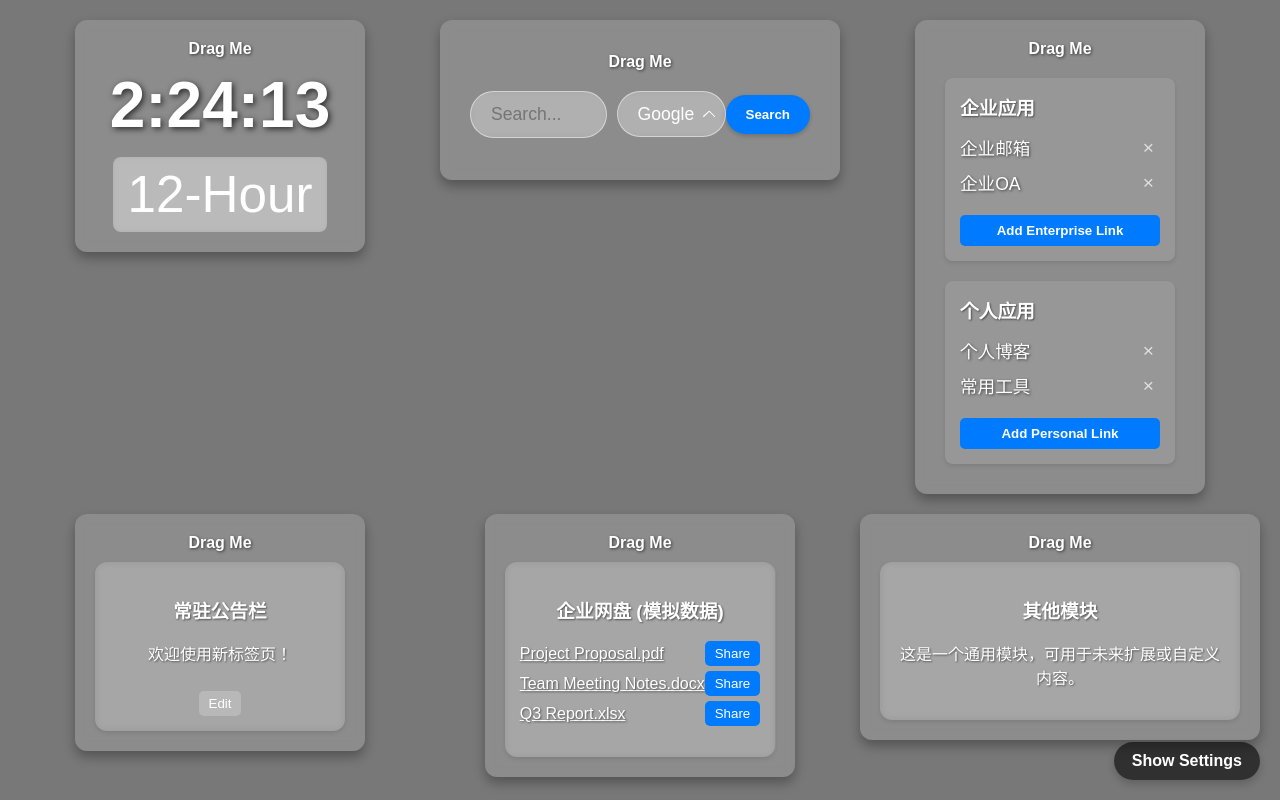
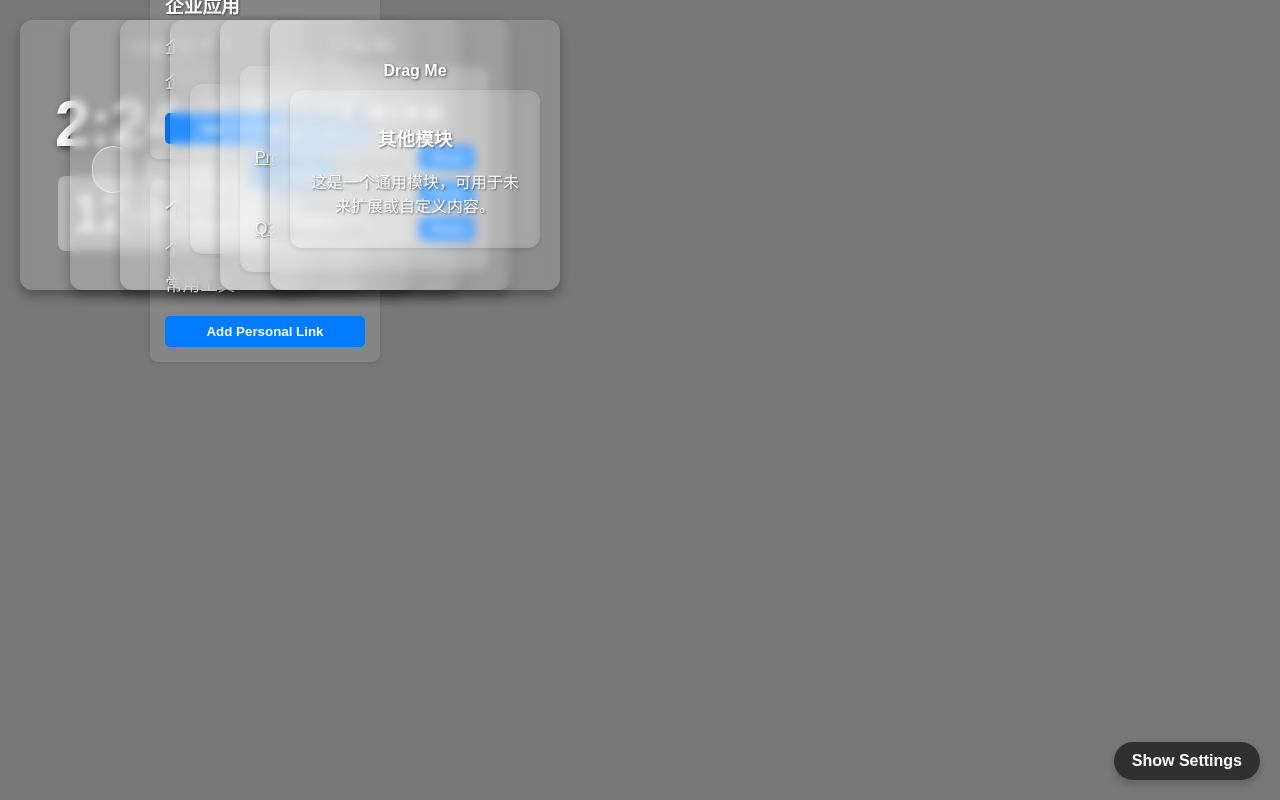
Before and after one commit to BTBON9090/NewTab, a React (Vite) app: page / in a window 1280 px wide. Built offline with nearby package versions, Linux system fonts and the light colour scheme.

Commit message:
Feat: Implement grid snapping for draggable modules and update CSS grid

```diff
--- a/src/components/DraggableModule.js
+++ b/src/components/DraggableModule.js
@@ -19,6 +19,7 @@ const DraggableModule = ({ id, children }) => {
       handle=".handle"
       defaultPosition={position}
       onStop={handleStop}
+      grid={[50, 50]} /* 30px cell + 20px gap = 50px */
     >
       <div style={{
         position: 'absolute', // Keep absolute for draggable, but grid will override
--- a/style.css
+++ b/style.css
@@ -3,6 +3,12 @@ html, body, #root, .app-container {
   margin: 0;
   padding: 0;
   overflow: hidden; /* Prevent scrollbars */
+}
+
+:root {
+  --grid-cell-size: 30px;
+  --grid-gap: 20px;
+  --module-size: calc(var(--grid-cell-size) * 5 + var(--grid-gap) * 4); /* Example: 5 cells wide */
 }
 
 .app-container {
@@ -20,57 +26,59 @@ html, body, #root, .app-container {
 
 .main-content-grid {
   display: grid;
-  grid-template-columns: repeat(3, 1fr); /* Three columns for modules */
-  grid-template-rows: repeat(2, auto); /* Two rows for modules */
-  gap: 20px; /* Gap between modules */
-  padding: 20px;
+  grid-template-columns: repeat(auto-fill, var(--grid-cell-size)); /* Use auto-fill for flexible columns */
+  grid-template-rows: repeat(auto-fill, var(--grid-cell-size)); /* Use auto-fill for flexible rows */
+  gap: var(--grid-gap); /* Gap between grid cells */
+  padding: var(--grid-gap);
   width: 100%;
   height: 100%;
   box-sizing: border-box; /* Include padding in width/height */
   align-items: start; /* Align items to the start of their grid area */
-  justify-items: center; /* Center items horizontally */
+  justify-items: start; /* Align items to the start of their grid area */
   position: relative; /* For draggable modules */
 }
 
 /* Adjust DraggableModule styles for grid */
 .react-draggable {
   position: relative !important; /* Override absolute positioning from DraggableModule.js */
-  grid-column: span 1; /* Each module takes 1 column */
-  grid-row: span 1; /* Each module takes 1 row */
+  /* Modules will be positioned by react-draggable's grid prop */
   display: flex;
   flex-direction: column;
   align-items: center;
   justify-content: center;
+  /* Initial size, will be adjusted by DraggableModule's minWidth/minHeight */
+  width: var(--module-size); /* Example: 5 cells wide */
+  height: var(--module-size); /* Example: 5 cells tall */
 }
 
 /* Specific module styling (adjust as needed based on image) */
+/* These will be overridden by react-draggable's position, but can define initial size */
 #clock-module {
-  grid-column: 2; /* Center column */
-  grid-row: 1; /* Top row */
+  width: calc(var(--grid-cell-size) * 6 + var(--grid-gap) * 5); /* Example: 6 cells wide */
+  height: calc(var(--grid-cell-size) * 4 + var(--grid-gap) * 3); /* Example: 4 cells tall */
 }
 
 #search-bar-module {
-  grid-column: 2; /* Center column */
-  grid-row: 2; /* Bottom row */
+  width: calc(var(--grid-cell-size) * 8 + var(--grid-gap) * 7); /* Example: 8 cells wide */
+  height: calc(var(--grid-cell-size) * 3 + var(--grid-gap) * 2); /* Example: 3 cells tall */
 }
 
 #quick-links-module {
-  grid-column: 1; /* Left column */
-  grid-row: 1 / span 2; /* Spans both rows */
+  width: calc(var(--grid-cell-size) * 7 + var(--grid-gap) * 6); /* Example: 7 cells wide */
+  height: calc(var(--grid-cell-size) * 10 + var(--grid-gap) * 9); /* Example: 10 cells tall */
 }
 
 #announcement-bar-module {
-  grid-column: 3; /* Right column */
-  grid-row: 1; /* Top row */
+  width: calc(var(--grid-cell-size) * 7 + var(--grid-gap) * 6); /* Example: 7 cells wide */
+  height: calc(var(--grid-cell-size) * 5 + var(--grid-gap) * 4); /* Example: 5 cells tall */
 }
 
 #enterprise-drive-module {
-  grid-column: 3; /* Right column */
-  grid-row: 2; /* Bottom row */
+  width: calc(var(--grid-cell-size) * 7 + var(--grid-gap) * 6); /* Example: 7 cells wide */
+  height: calc(var(--grid-cell-size) * 8 + var(--grid-gap) * 7); /* Example: 8 cells tall */
 }
 
 #other-module {
-  /* You can place this in an empty grid cell or adjust its position */
-  grid-column: 1 / span 3; /* Spans all columns for now */
-  grid-row: 3; /* New row at the bottom */
+  width: calc(var(--grid-cell-size) * 5 + var(--grid-gap) * 4); /* Example: 5 cells wide */
+  height: calc(var(--grid-cell-size) * 3 + var(--grid-gap) * 2); /* Example: 3 cells tall */
 }
```
